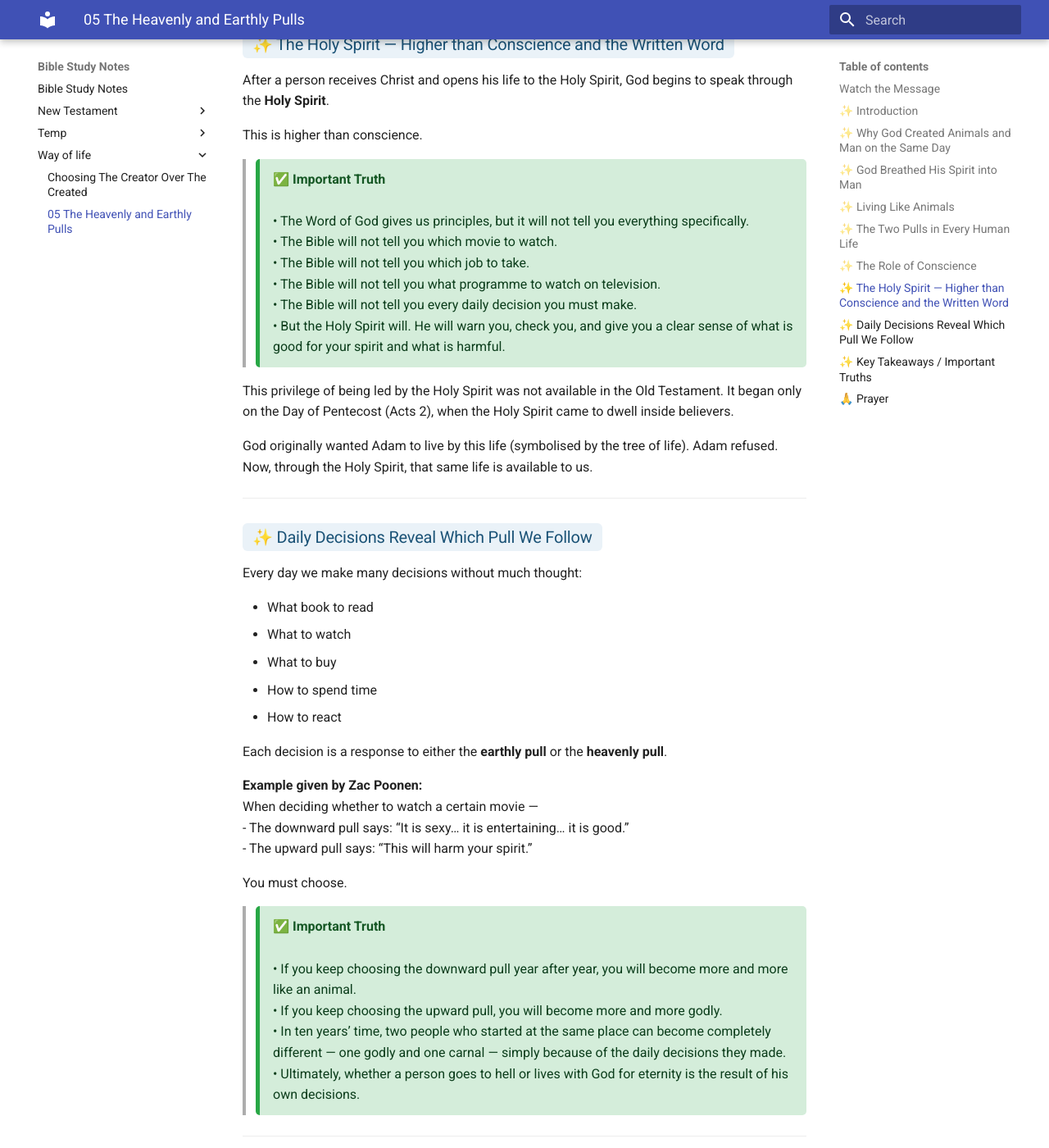
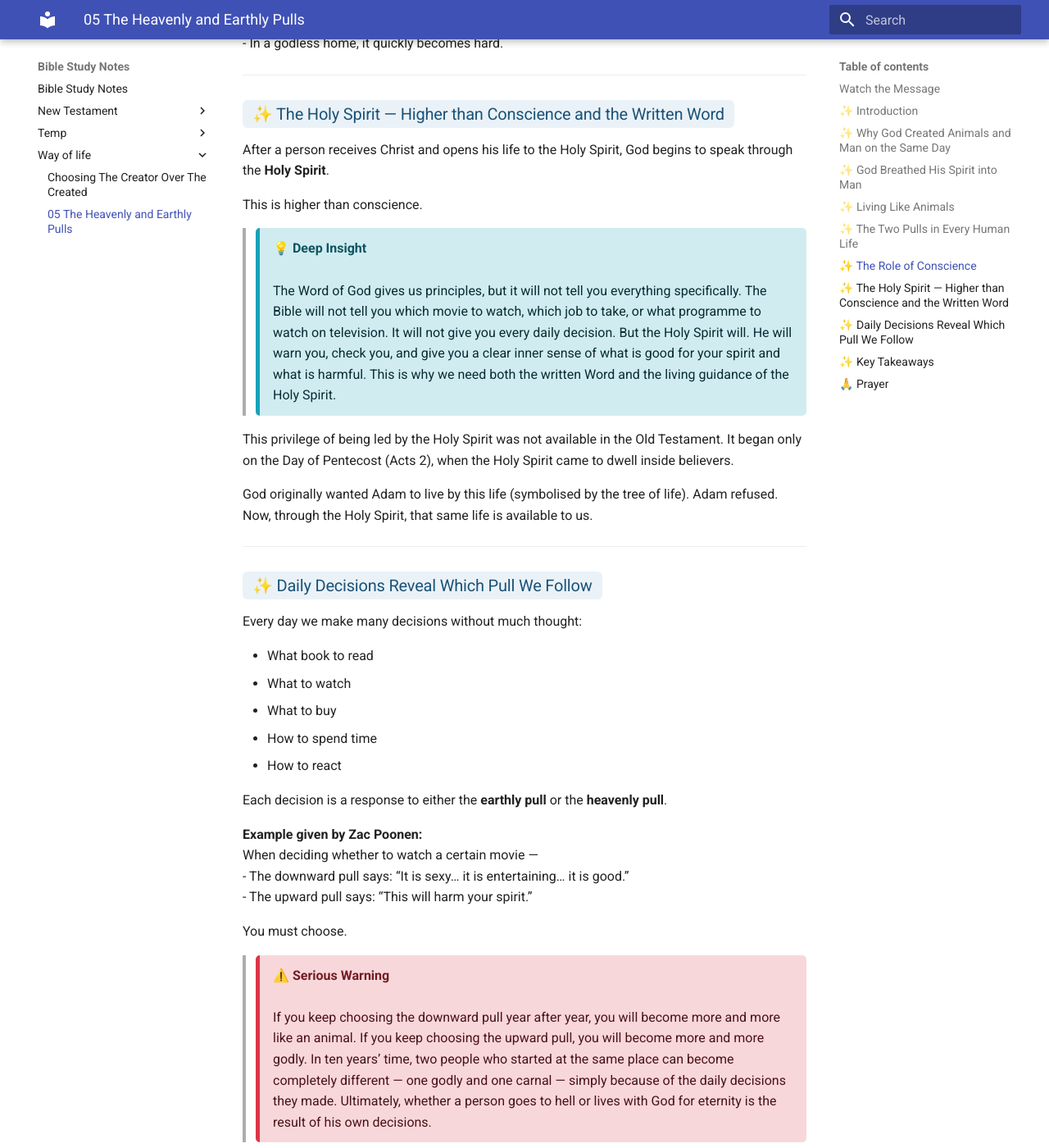
Before and after one commit to suchandra252/BibleStudy, an MkDocs documentation site: the page built from docs/way-of-life/05-The-Heavenly-and-Earthly-Pulls.md, in a window 1280 px wide and 1400 px high, scrolled down 3497 px. Shown: the whole window at 82% size. Built offline with MkDocs 1.6.1 and Material for MkDocs 9.7.7, drawn with Linux system fonts in a browser that asks for light colours; some of the changed text lies outside the part shown.

```diff
--- a/docs/way-of-life/05-The-Heavenly-and-Earthly-Pulls.md
+++ b/docs/way-of-life/05-The-Heavenly-and-Earthly-Pulls.md
@@ -17,10 +17,10 @@
 
 The most important thing for every human being is to **know God** and receive His life.
 
-> <div style="background-color:#D4EDDA; padding:12px 16px; border-left:5px solid #28A745; border-radius:5px; margin:15px 0;">
-> <span style="color:#155724; font-weight:bold;">✅ Important Truth</span><br><br>
-> <span style="color:#0B3D1B;">
-> • If we do not know God and do not receive His life, we will gradually descend to the level of animals.
+> <div style="background-color:#F8D7DA; padding:12px 16px; border-left:5px solid #DC3545; border-radius:5px; margin:15px 0;">
+> <span style="color:#721C24; font-weight:bold;">⚠️ Serious Warning</span><br><br>
+> <span style="color:#491217;">
+> If we do not know God and do not receive His life, we will gradually descend to the level of animals. Without the life of God, man loses his true dignity and begins to live only for the desires of the body.
 > </span>
 > </div>
 
@@ -64,9 +64,9 @@ God is Spirit. Therefore the image of God in man is the **spirit** that God plac
 Animals have minds (the serpent in Genesis 3 was more intelligent than other animals), but they have **no spirit** and **no conscience**.
 
 > <div style="background-color:#D4EDDA; padding:12px 16px; border-left:5px solid #28A745; border-radius:5px; margin:15px 0;">
-> <span style="color:#155724; font-weight:bold;">✅ Important Truth</span><br><br>
+> <span style="color:#155724; font-weight:bold;">✅ Core Truth</span><br><br>
 > <span style="color:#0B3D1B;">
-> • Man is the only created being on earth that has a spirit.
+> Man is the only created being on earth that has a spirit. This is what makes him completely different from animals. The spirit is the place where God can dwell and communicate with man.
 > </span>
 > </div>
 
@@ -100,10 +100,12 @@ Every human being stands between **two powerful pulls**:
 - Later, for believers, through the **Holy Spirit**
 - Pulls a person upward towards God, purity, and eternal life
 
-> <span style="color:#c05621;">“We are between these two pulls. One pulling us down. The other pulling us up. An animal has nothing pulling it up. But we do — all human beings have it, including those who call themselves atheists.”</span>
-> — Zac Poonen
-
-Even atheists, when they are dying or drowning, suddenly cry out to God. That is the upward pull still working in them.
+> <div style="background-color:#FFF3CD; padding:12px 16px; border-left:5px solid #FFC107; border-radius:5px; margin:15px 0;">
+> <span style="color:#856404; font-weight:bold;">💬 Key Quote from Zac Poonen</span><br><br>
+> <span style="color:#533F03;">
+> “We are between these two pulls. One pulling us down. The other pulling us up. An animal has nothing pulling it up. But we do — all human beings have it, including those who call themselves atheists. Even atheists, when they are dying or drowning, suddenly cry out to God. That is the upward pull still working in them.”
+> </span>
+> </div>
 
 God designed man so that the **upward heavenly pull** should control every area of his life — not the downward earthly pull.
 
@@ -131,15 +133,10 @@ After a person receives Christ and opens his life to the Holy Spirit, God begins
 
 This is higher than conscience.
 
-> <div style="background-color:#D4EDDA; padding:12px 16px; border-left:5px solid #28A745; border-radius:5px; margin:15px 0;">
-> <span style="color:#155724; font-weight:bold;">✅ Important Truth</span><br><br>
-> <span style="color:#0B3D1B;">
-> • The Word of God gives us principles, but it will not tell you everything specifically.<br>
-> • The Bible will not tell you which movie to watch.<br>
-> • The Bible will not tell you which job to take.<br>
-> • The Bible will not tell you what programme to watch on television.<br>
-> • The Bible will not tell you every daily decision you must make.<br>
-> • But the Holy Spirit will. He will warn you, check you, and give you a clear sense of what is good for your spirit and what is harmful.
+> <div style="background-color:#D1ECF1; padding:12px 16px; border-left:5px solid #17A2B8; border-radius:5px; margin:15px 0;">
+> <span style="color:#0C5460; font-weight:bold;">💡 Deep Insight</span><br><br>
+> <span style="color:#062C33;">
+> The Word of God gives us principles, but it will not tell you everything specifically. The Bible will not tell you which movie to watch, which job to take, or what programme to watch on television. It will not give you every daily decision. But the Holy Spirit will. He will warn you, check you, and give you a clear inner sense of what is good for your spirit and what is harmful. This is why we need both the written Word and the living guidance of the Holy Spirit.
 > </span>
 > </div>
 
@@ -168,22 +165,19 @@ When deciding whether to watch a certain movie —
 
 You must choose.
 
-> <div style="background-color:#D4EDDA; padding:12px 16px; border-left:5px solid #28A745; border-radius:5px; margin:15px 0;">
-> <span style="color:#155724; font-weight:bold;">✅ Important Truth</span><br><br>
-> <span style="color:#0B3D1B;">
-> • If you keep choosing the downward pull year after year, you will become more and more like an animal.<br>
-> • If you keep choosing the upward pull, you will become more and more godly.<br>
-> • In ten years’ time, two people who started at the same place can become completely different — one godly and one carnal — simply because of the daily decisions they made.<br>
-> • Ultimately, whether a person goes to hell or lives with God for eternity is the result of his own decisions.
+> <div style="background-color:#F8D7DA; padding:12px 16px; border-left:5px solid #DC3545; border-radius:5px; margin:15px 0;">
+> <span style="color:#721C24; font-weight:bold;">⚠️ Serious Warning</span><br><br>
+> <span style="color:#491217;">
+> If you keep choosing the downward pull year after year, you will become more and more like an animal. If you keep choosing the upward pull, you will become more and more godly. In ten years’ time, two people who started at the same place can become completely different — one godly and one carnal — simply because of the daily decisions they made. Ultimately, whether a person goes to hell or lives with God for eternity is the result of his own decisions.
 > </span>
 > </div>
 
 ---
 
-### <span style="color:#1A5276; background-color:#EAF2F8; padding:5px 12px; border-radius:6px;">✨ Key Takeaways / Important Truths</span>
+### <span style="color:#1A5276; background-color:#EAF2F8; padding:5px 12px; border-radius:6px;">✨ Key Takeaways</span>
 
 > <div style="background-color:#D4EDDA; padding:12px 16px; border-left:5px solid #28A745; border-radius:5px; margin:15px 0;">
-> <span style="color:#155724; font-weight:bold;">✅ Important Truth</span><br><br>
+> <span style="color:#155724; font-weight:bold;">✅ Summary of Main Truths</span><br><br>
 > <span style="color:#0B3D1B;">
 > • Man and animals were created on the same day to show physical similarity.<br>
 > • God breathed His Spirit only into man — this is what makes man different.<br>
```
